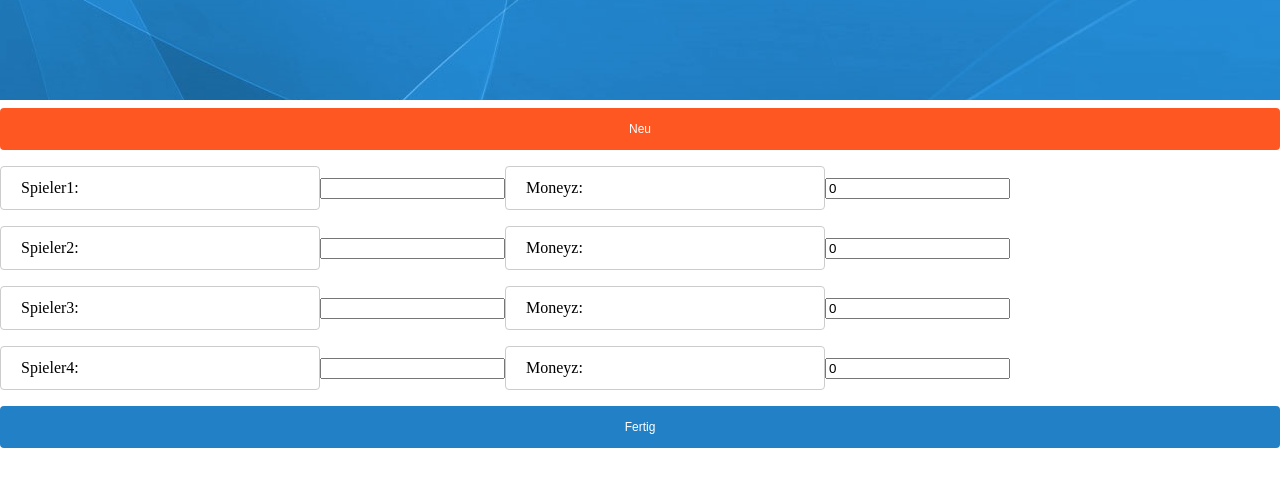
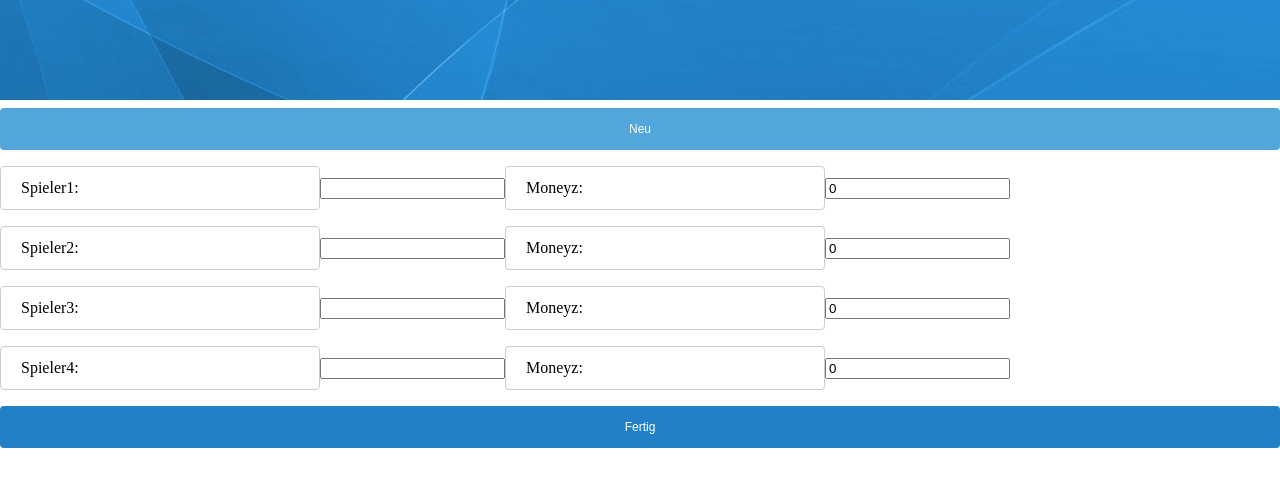
Before and after one commit to SimonFolger/angular-card-table, an Angular app in the folder angular-card-app/: page / in a window 1280 px wide. In both pictures the pointer is over the button "Neu". Shown: the top 486 px of the page. Built offline with nearby package versions, Linux system fonts and the light colour scheme.

Commit message:
changed style.css / hover color

```diff
--- a/angular-card-app/src/app/app.component.css
+++ b/angular-card-app/src/app/app.component.css
@@ -37,7 +37,7 @@ button {
 }
 
 button:hover {
-  background-color: #FF5722;
+  background-color: #53a6dc;
 }
 
 app-header {
--- a/angular-card-app/src/index.html
+++ b/angular-card-app/src/index.html
@@ -10,7 +10,6 @@
   <link rel="icon" type="image/x-icon" href="favicon.ico">
 </head>
 <body>
-  <header></header>
   <app-root></app-root>
 </body>
 </html>
```
